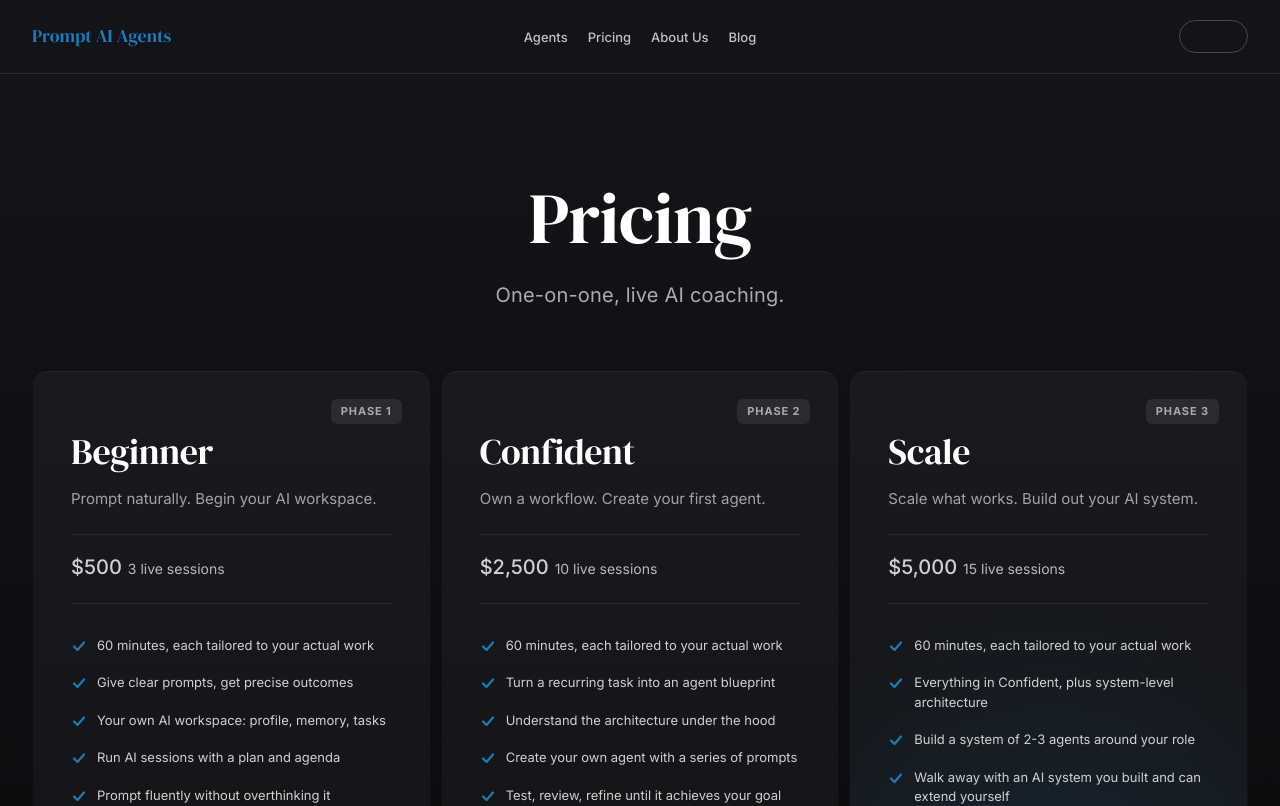
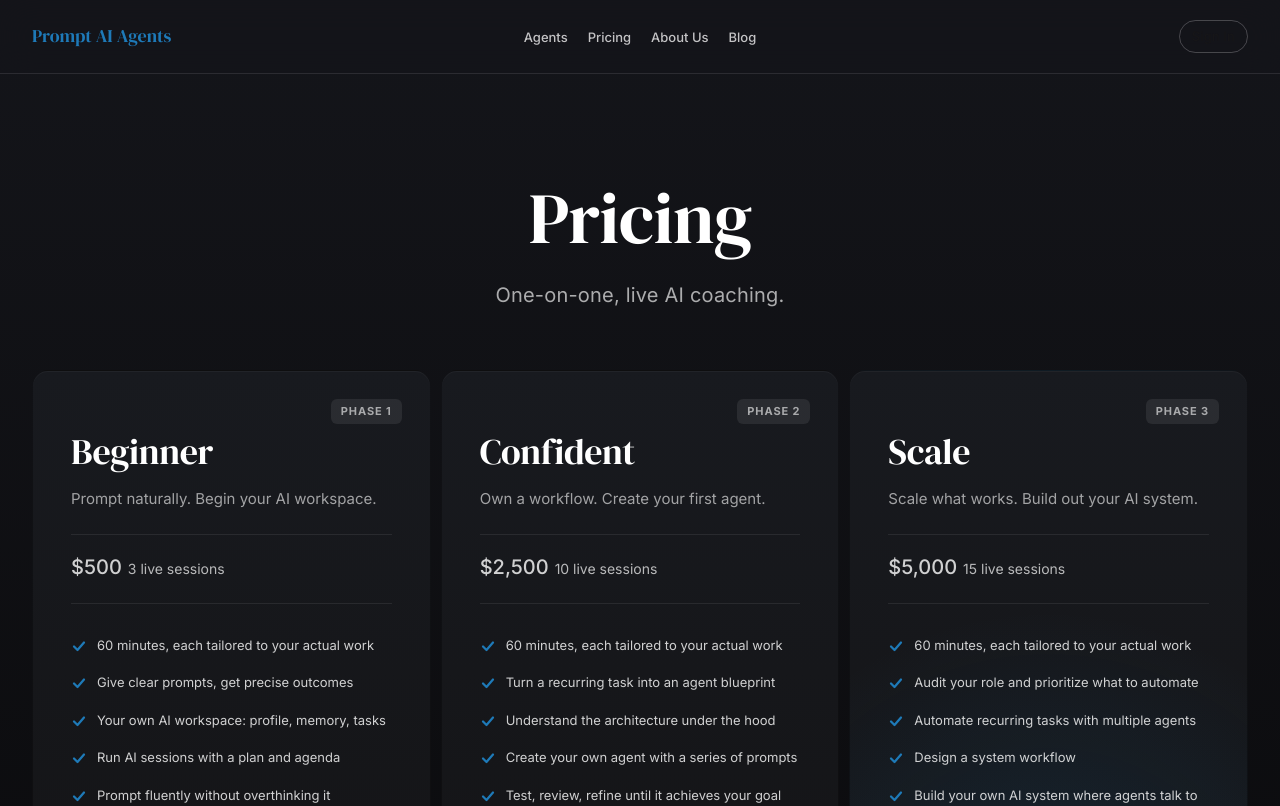
Before and after one commit to coolcalvin457-tech/agent-timesaver-nextjs, a Next.js app: page /pricing in a window 1280 px wide. Shown: the top 806 px of the page. Built offline with nearby package versions, Linux system fonts and the light colour scheme; no server answers.

Commit message:
Scale card deliverables 2-5: audit, automate, design, build

```diff
--- a/app/pricing/page.tsx
+++ b/app/pricing/page.tsx
@@ -73,9 +73,10 @@ const coachingTiers: Tier[] = [
     priceUnit: "15 live sessions",
     features: [
       "60 minutes, each tailored to your actual work",
-      "Everything in Confident, plus system-level architecture",
-      "Build a system of 2-3 agents around your role",
-      "Walk away with an AI system you built and can extend yourself",
+      "Audit your role and prioritize what to automate",
+      "Automate recurring tasks with multiple agents",
+      "Design a system workflow",
+      "Build your own AI system where agents talk to each other",
     ],
     ctaLabel: "Schedule a free call",
     ctaHref: "mailto:calvin@promptaiagents.com?subject=AI%20Coaching%20Discovery%20Call%20-%20Scale",
```
